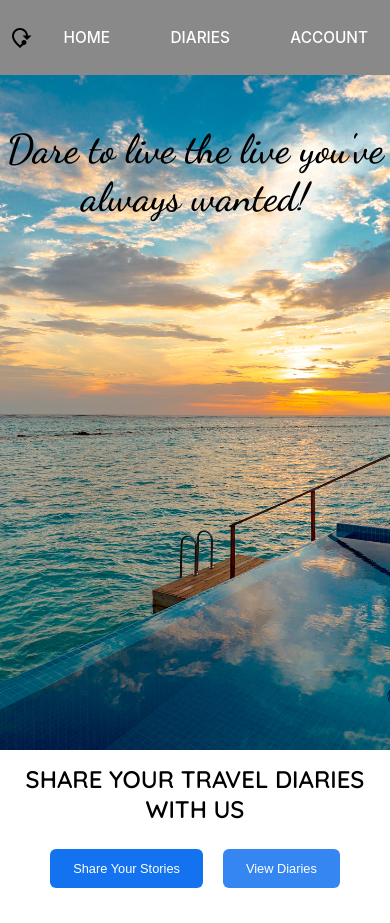
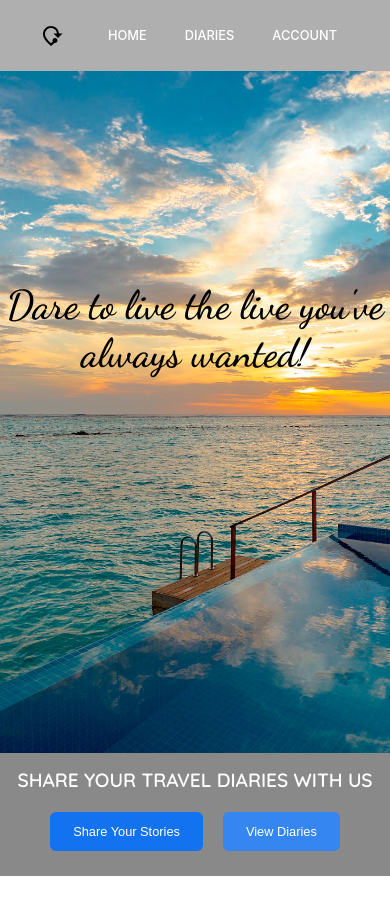
Before and after one commit to AdewoleCode/mern-travel-blog, a React (Create React App) app in the folder frontend/travel-blog-frontend/: page / in a window 390 px wide. After the commit the page ends 876 px from the top, so only its background shows below. Built offline with nearby package versions, Linux system fonts and the light colour scheme.

Commit message:
made all page in app responsive

```diff
--- a/frontend/travel-blog-frontend/src/Account/Profile.jsx
+++ b/frontend/travel-blog-frontend/src/Account/Profile.jsx
@@ -24,9 +24,6 @@ const Profile = () => {
     localStorage.removeItem('userId')
     navigate('/')
   }
-
-
-
 
   return (
     <div className='profile-box'>
@@ -55,7 +52,7 @@ const Profile = () => {
                         id={post.id}
                         user={user._id}
                         name={user.name}
-                         />
+                      />
                     )
                   })
                 }
--- a/frontend/travel-blog-frontend/src/Account/Register.css
+++ b/frontend/travel-blog-frontend/src/Account/Register.css
@@ -1,13 +1,13 @@
 .form-container {
   height: 90vh;
-    width: 100%;
+  width: 90%;
+  margin: 0 auto;
   display: flex;
   flex-direction: column;
   justify-content: center;
   gap: 1rem;
   align-items: center;
   background-color: #fff;
-    border: 1px solid skyblue;
 }
 
 .brand {
@@ -31,8 +31,13 @@
   flex-direction: column;
   gap: 1.3rem;
   background-color: #00000076;
-    border-radius: 2rem;
+  /* background-color: #00000050; */
+
+  border-radius: 1rem;
   padding: 2.2rem 4rem;
+  width: 45%;
+  margin: 0 auto;
+
 }
 
 .form-container input {
@@ -70,10 +75,11 @@
   background-color: rgb(9, 165, 226);
 }
 
-.form-container  span {
+.form-container span {
   color: white;
   text-transform: uppercase;
   font-weight: bolder;
+  text-align: center;
 }
 
 .form-container span a {
@@ -82,7 +88,7 @@
   font-weight: bolder;
 }
 
-  .profile-box{
+.profile-box {
   width: 100%;
   /* border: 1px solid red; */
   padding: 30px;
@@ -95,11 +101,11 @@
   text-align: center;
 }
 
-  .profile-box .user-info{
+.profile-box .user-info {
   padding: 0.5rem;
 }
 
-  .profile-box .user-info h3{
+.profile-box .user-info h3 {
   margin: 10px 0;
   padding: 0.6rem;
   border-bottom: 1px solid skyblue;
@@ -112,6 +118,7 @@
   display: flex;
   flex-direction: column;
 }
+
 .profile-box .user-post {
   /* border: 1px solid green; */
   width: 100%;
@@ -124,7 +131,7 @@
 }
 
 
-  .profile-box .user-box button{
+.profile-box .user-box button {
   padding: 15px 23px;
   margin: 5px 10px;
   font-size: 0.8rem;
@@ -137,6 +144,34 @@
   width: 20%;
 }
 
-  .profile-box .user-box button:hover{
+.profile-box .user-box button:hover {
   background-color: rgb(148, 221, 250);
 }
+
+
+@media screen and (max-width: 1025px) {
+
+  .form-container form {
+    gap: 1.6rem;
+    background-color: #00000076;
+    width: 70%;
+    padding: 2rem 2rem;
+  }
+}
+
+@media screen and (max-width: 700px) {
+  .form-container form {
+    width: 100%;
+  }
+
+  .profile-box {
+    width: 100%;
+    padding: 30px 10px;
+  }
+
+  .profile-box .user-box button {
+    padding: 15px 23px;
+    font-size: 0.8rem;
+    width: 40%;
+  }
+}
--- a/frontend/travel-blog-frontend/src/App.js
+++ b/frontend/travel-blog-frontend/src/App.js
@@ -14,6 +14,7 @@ import { ToastContainer, toast } from "react-toastify";
 import "react-toastify/dist/ReactToastify.css";
 import DiaryItem from "./Diaries/DiaryItem";
 
+
 function App() {
   const dispatch = useDispatch();
 
@@ -21,13 +22,8 @@ function App() {
     if (localStorage.getItem("userId")) {
       dispatch(authActions.login());
     }
-  }, [localStorage]);
+  }, [localStorage.getItem("userId")]);
 
-  // useEffect(()=> {
-  //   if (isloggedIn){
-
-  //   }
-  // }, [])
 
   const isloggedIn = useSelector((state) => state.isloggedIn);
   console.log(isloggedIn);
--- a/frontend/travel-blog-frontend/src/Diaries/Diaries.css
+++ b/frontend/travel-blog-frontend/src/Diaries/Diaries.css
@@ -40,16 +40,13 @@
 }
 
 .add-diary-box h1 {
-    /* text-align: center; */
-    /* width: 100%; */
     font-family: 'Dancing Script', cursive;
     font-weight: bolder;
     font-size: 2.5rem;
 }
 
 .add-diary-box form {
-    /* border: 1px solid blue; */
-    width: 75%;
+    width: 65%;
     margin: 0 auto;
     padding: 40px;
     display: flex;
@@ -148,7 +145,7 @@
 .diary .diary-image {
     /* border: 1px solid green; */
     height: 55%;
-    width: 95%;
+    width: 98%;
     margin: 0 auto;
 }
 
@@ -196,7 +193,7 @@
     border-radius: 10px;
 }
 
-.diary-btn .upd-icon{
+.diary-btn .upd-icon {
     font-size: 2rem;
 }
 
@@ -205,3 +202,74 @@
     border-radius: 10px;
 
 }
+
+
+@media screen and (max-width: 1025px) {
+
+    .diary {
+        width: 75%;
+    }
+
+    .add-diary-box .text-box .add-icon {
+        font-size: 1.5rem;
+        color: black;
+    }
+
+    .add-diary-box h1 {
+        font-size: 2rem;
+    }
+
+    .add-diary-box form {
+        width: 70%;
+        gap: 1.4rem;
+    }
+    .add-diary-box button {
+        width: 90%;
+        font-size: 0.8rem;
+    }
+
+}
+
+@media screen and (max-width: 769px) {
+
+    .diary {
+        width: 85%;
+    }
+
+    .add-diary-box {
+        margin: 5rem auto;
+    }
+    .add-diary-box .text-box .add-icon {
+        font-size: 1.4rem;
+        color: black;
+    }
+
+    .add-diary-box h1 {
+        font-size: 1.8rem;
+    }
+
+    .add-diary-box form {
+        width: 95%;
+        gap: 1.4rem;
+        /* padding: 40px 20px; */
+
+    }
+    .add-diary-box button {
+        width: 95%;
+        font-size: 0.8rem;
+    }
+
+}
+
+@media screen and (max-width: 600px) {
+
+    .diary {
+        width: 95%;
+        height: 80vh;
+
+    }
+    .diary .diary-image img {
+        height: 90%;
+        margin: 0 auto;
+    }
+}
--- a/frontend/travel-blog-frontend/src/Diaries/DiaryItem.jsx
+++ b/frontend/travel-blog-frontend/src/Diaries/DiaryItem.jsx
@@ -1,6 +1,5 @@
 import React from 'react'
 import "../Diaries/Diaries.css"
-// import { Card, CardHeader, Avatar, IconButton, CardContent, Typography, CardActions, } from '@mui/material'
 import LocationOnIcon from '@mui/icons-material/LocationOn';
 import AutoDeleteIcon from '@mui/icons-material/AutoDelete';
 import EditIcon from '@mui/icons-material/Edit';
@@ -27,9 +26,6 @@ const DiaryItem = ({ title, description, image, location, date, id, user, name }
     else return false
   }
 
-  const navToUpdatePage = () => {
-
-  }
 
   return (
     <div className='diary'>
@@ -65,63 +61,8 @@ const DiaryItem = ({ title, description, image, location, date, id, user, name }
             <AutoDeleteIcon onClick={handleDelete} className='icon-d' />
           </div> : null
       }
-
     </div>
   )
-
-
-
-  // return (
-  //   <Card sx={{
-  //     width: '60%',
-  //     height: '85vh',
-  //     margin: 'auto',
-  //     padding: 1, displex: 'flex',
-  //     flexDirection: 'column',
-  //     boxShadow: "10px 10px 20px #bbb"
-  //   }}>
-  //     <CardHeader
-  //       avatar={
-  //         <Avatar sx={{ bgcolor: 'blue' }} aria-label="recipe">
-  //           {name.charAt(0)}
-  //         </Avatar>
-  //       }
-  //       action={
-  //         <IconButton aria-label="settings">
-  //           {<LocationOnIcon />}
-  //         </IconButton>
-  //       }
-  //       title={location}
-  //       header={location}
-  //       subheader={date}
-  //     />
-  //     <img
-  //       height="250"
-  //       src={image}
-  //       // src='https://www.webintravel.com/wp-content/uploads/2016/11/eco-littlehenrabiiStock.jpg'
-  //       alt={title}
-  //     />
-  //     <CardContent>
-  //       <Typography paddingBottom={1} variant="h6" color="text.secondary">
-  //         {title}
-  //       </Typography>
-  //       <hr />
-  //       <Typography paddingTop={2} variant="div" fontWeight={"bold"}>
-  //         {name}
-  //       </Typography>
-
-  //       <Typography paddingTop={1} variant="body2" color="text.secondary">
-  //         {description}
-  //       </Typography>
-  //     </CardContent>
-  //     {
-  //       isLoggedInUser() ?
-  //         <CardActions sx={{ marginLeft: '45%' }}>
-  //           <IconButton LinkComponent={Link} to={`/post/${id}`} color='warning'><EditIcon /></IconButton>
-  //           <IconButton color='error' onClick={handleDelete}><AutoDeleteIcon /></IconButton>
-  //         </CardActions> : null
-  //     }
-  //   </Card>)
 }
 
 export default DiaryItem
--- a/frontend/travel-blog-frontend/src/Diaries/DiaryUpdate.jsx
+++ b/frontend/travel-blog-frontend/src/Diaries/DiaryUpdate.jsx
@@ -5,7 +5,6 @@ import { getSinglePost } from '../api-helpers/helper'
 import PostAddIcon from '@mui/icons-material/PostAdd';
 import { ToastContainer, toast } from "react-toastify";
 import "react-toastify/dist/ReactToastify.css";
-// import { updateSinglePost } from '../api-helpers/helper';
 import axios from 'axios';
 
 
@@ -84,7 +83,7 @@ const DiaryUpdate = () => {
 
             try {
                 await axios.put(`http://localhost:3030/post/${id}`, posts)
-                .then( onPostUpdate)
+                    .then(onPostUpdate)
             } catch (error) {
                 toast.error(error.message)
             }
@@ -141,7 +140,6 @@ const DiaryUpdate = () => {
                         </form>
                     )
                 }
-
             </div>
             <ToastContainer />
         </>
--- a/frontend/travel-blog-frontend/src/Header/Header.css
+++ b/frontend/travel-blog-frontend/src/Header/Header.css
@@ -4,7 +4,7 @@
     align-items: center;
     padding: 14px 8px;
     /* background-color: rgb(147, 180, 194); */
-    background-color: #00000076;
+    background-color: #00000050;
 
     justify-content: space-between;
     position: sticky;
@@ -18,7 +18,7 @@
 .nav_items .menu {
     display: flex;
     align-items: center;
-    column-gap: 2.9rem;
+    gap: 2.9rem;
 }
 
 
@@ -45,3 +45,27 @@
     text-decoration: underline !important;
     text-underline-offset: 12px !important;
 }
+
+
+@media screen and (max-width: 1025px) {
+    .navbar {
+        justify-content: space-between;
+    }
+
+    .nav_items .menu {
+        display: flex;
+        align-items: center;
+        gap: 1.5rem;
+    }
+
+    .nav_items li {
+        font-size: 0.80rem;
+        padding: 7px;
+    }
+}
+
+@media screen and (max-width: 650px) {
+    .navbar {
+        justify-content: space-evenly;
+    }
+}
--- a/frontend/travel-blog-frontend/src/Home/Home.css
+++ b/frontend/travel-blog-frontend/src/Home/Home.css
@@ -2,34 +2,40 @@
 .home {
     position: relative;
     /* border: 1px solid green; */
-    height: 100vh;
+    height: 95vh;
     width: 100%;
     margin: 0 auto;
     /* padding: 20px; */
 }
 
+.home-img-box{
+    height: 85%;
+    /* border: 1px solid green; */
+}
+
 .home img {
     width: 100%;
-    height: 80%;
+    height: 100%;
     object-fit: cover;
 }
 
 .home h1 {
     position: absolute;
-    top: 0;
+    top: 20%;
     text-align: center;
     width: 100%;
     font-family: 'Dancing Script', cursive;
     font-weight: bolder;
     font-size: 2.5rem;
-    margin-top: 50px;
+    /* margin-top: 50px; */
 }
 
 .footer {
     /* border: 1px solid rgb(63, 59, 59); */
-    height: 20%;
+    background-color: #00000076;
+    /* height: 20%; */
     width: 100%;
-    padding: 0 12px;
+    padding: 10px 12px;
     display: flex;
     flex-direction: column;
 }
@@ -37,7 +43,9 @@
 .footer h2 {
     text-align: center;
     font-family: 'Quicksand', sans-serif;
-    padding: 10px;
+    padding: 5px;
+    font-size: 1.2rem;
+    color: #fff;
 }
 
 .footer .btn-box {
@@ -81,3 +89,17 @@
 .footer .btn-box .btn-2:hover{
     background-color:gray;
 }
+
+
+@media screen and (max-width: 1025px) {
+
+    .home h1 {
+        text-align: center;
+        width: 100%;
+        font-family: 'Dancing Script', cursive;
+        font-weight: bolder;
+        font-size: 2.5rem;
+        margin-top: 50px;
+    }
+
+}
--- a/frontend/travel-blog-frontend/src/Home/Home.jsx
+++ b/frontend/travel-blog-frontend/src/Home/Home.jsx
@@ -4,23 +4,21 @@ import TravelImg from '../assets/travelmal.jpg'
 import { Link } from 'react-router-dom'
 import { useSelector } from 'react-redux'
 
-
-
 const Home = () => {
-
-
   const isloggedIn = useSelector((state) => state.isloggedIn);
 
   return (
     <div className='home'>
-        <img src={TravelImg} alt="travel-img"/>
+      <div className="home-img-box">
+        <img src={TravelImg} alt="travel-img" />
+      </div>
       <h1>Dare to live the live you've always wanted!</h1>
       <div className="footer">
         <h2>SHARE YOUR TRAVEL DIARIES WITH US</h2>
         <div className="btn-box">
-                {/* <button className='btn-1'> <Link to="/add"> Share Your Stories </Link> </button> */}
           <button className='btn-1'>
-                   <Link to={ isloggedIn ? `${'/add'}` : `${'/login'}` }> Share Your Stories
+            <Link to={isloggedIn ? `${'/add'}` : `${'/login'}`}>
+              Share Your Stories
             </Link>
           </button>
 
```
Lines whose indentation alone changed are shown as unchanged.
